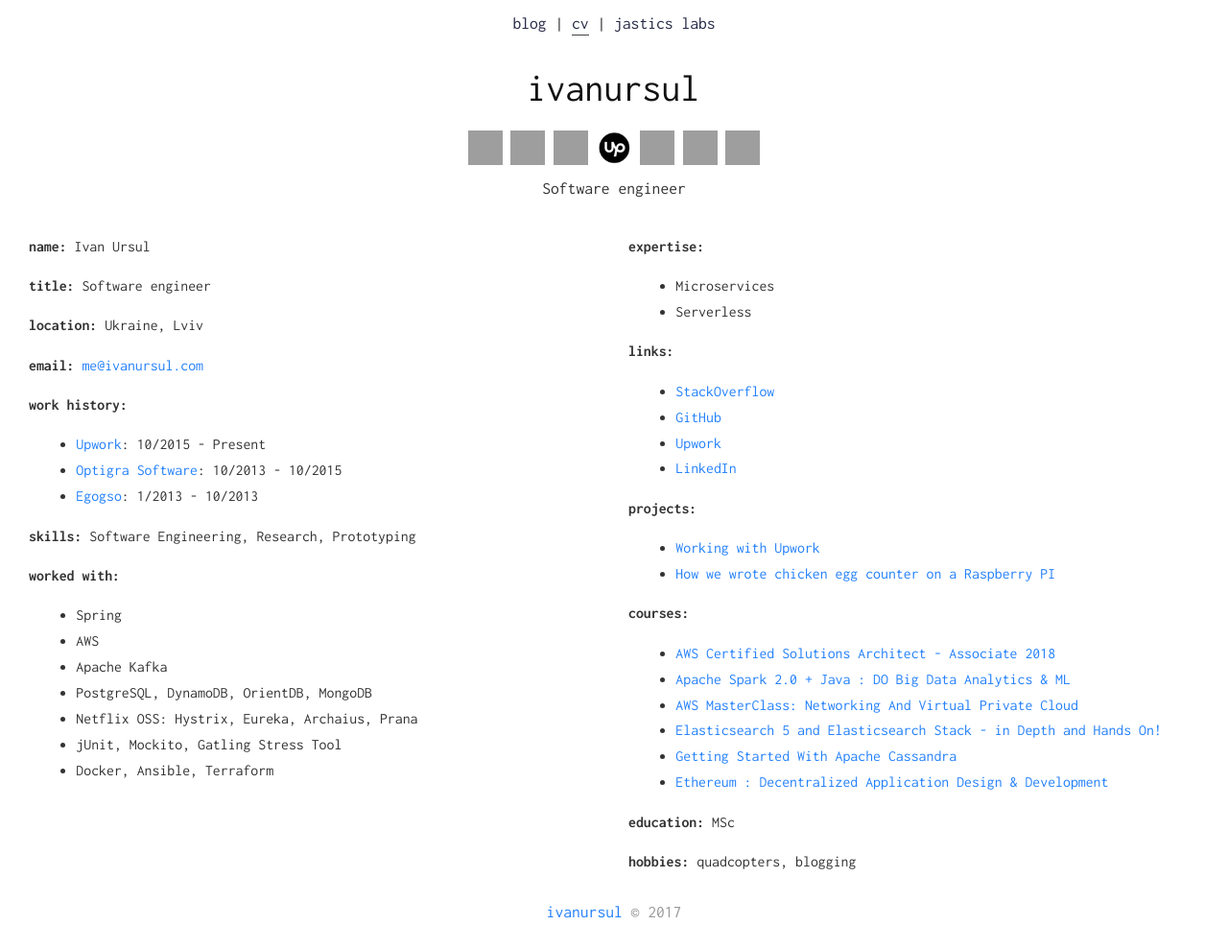
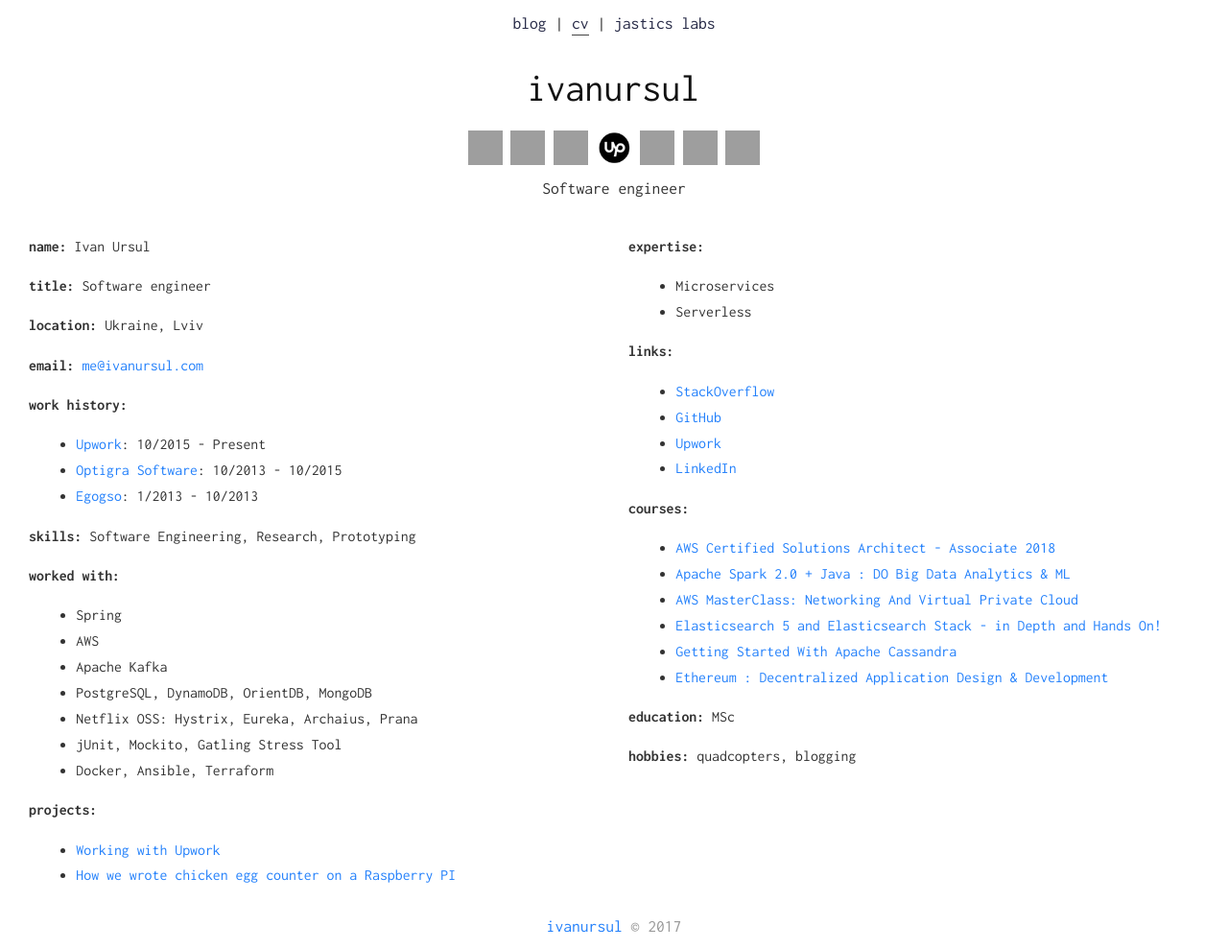
Before and after one commit to ivanursul/ivanursul, a Jekyll site: the page built from cv.html, in a window 1280 px wide. Shown: the whole page at 96% size. Built offline with Jekyll 4.4.1, drawn with Linux system fonts in a browser that asks for light colours; grey boxes are pictures that could not be loaded.

```diff
--- a/cv.html
+++ b/cv.html
@@ -37,6 +37,17 @@
             <li>Docker, Ansible, Terraform</li>
         </ul>
 
+        <p><strong>projects:</strong> </p>
+
+        <ul>
+          <li>
+              <a href="https://ivanursul.com/working-with-upwork">Working with Upwork</a>
+          </li>
+          <li>
+              <a href="https://ivanursul.com/counting-eggs-in-opencv">How we wrote chicken egg counter on a Raspberry PI</a>
+          </li>
+        </ul>
+
         <div style="border-right: 1px dashed #333;"></div>
     </div>
 
@@ -58,17 +69,6 @@
             <li><a href="https://www.linkedin.com/in/ivan-ursul-5a193449?trk=nav_responsive_tab_profile">LinkedIn</a></li>
         </ul>
 
-        <p><strong>projects:</strong> </p>
-
-        <ul>
-          <li>
-              <a href="https://ivanursul.com/working-with-upwork">Working with Upwork</a>
-          </li>
-          <li>
-              <a href="https://ivanursul.com/counting-eggs-in-opencv">How we wrote chicken egg counter on a Raspberry PI</a>
-          </li>
-        </ul>
-
         <p><strong>courses:</strong> </p>
 
         <ul>
```
